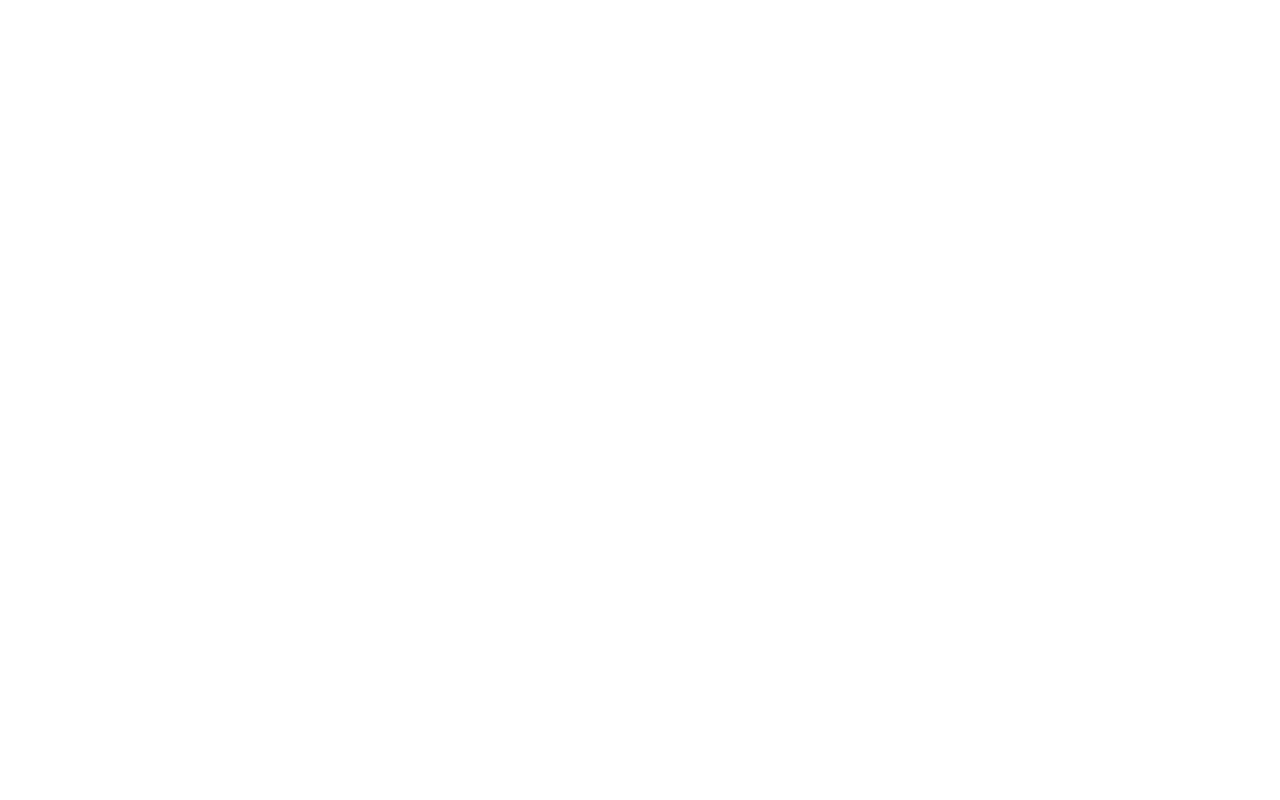
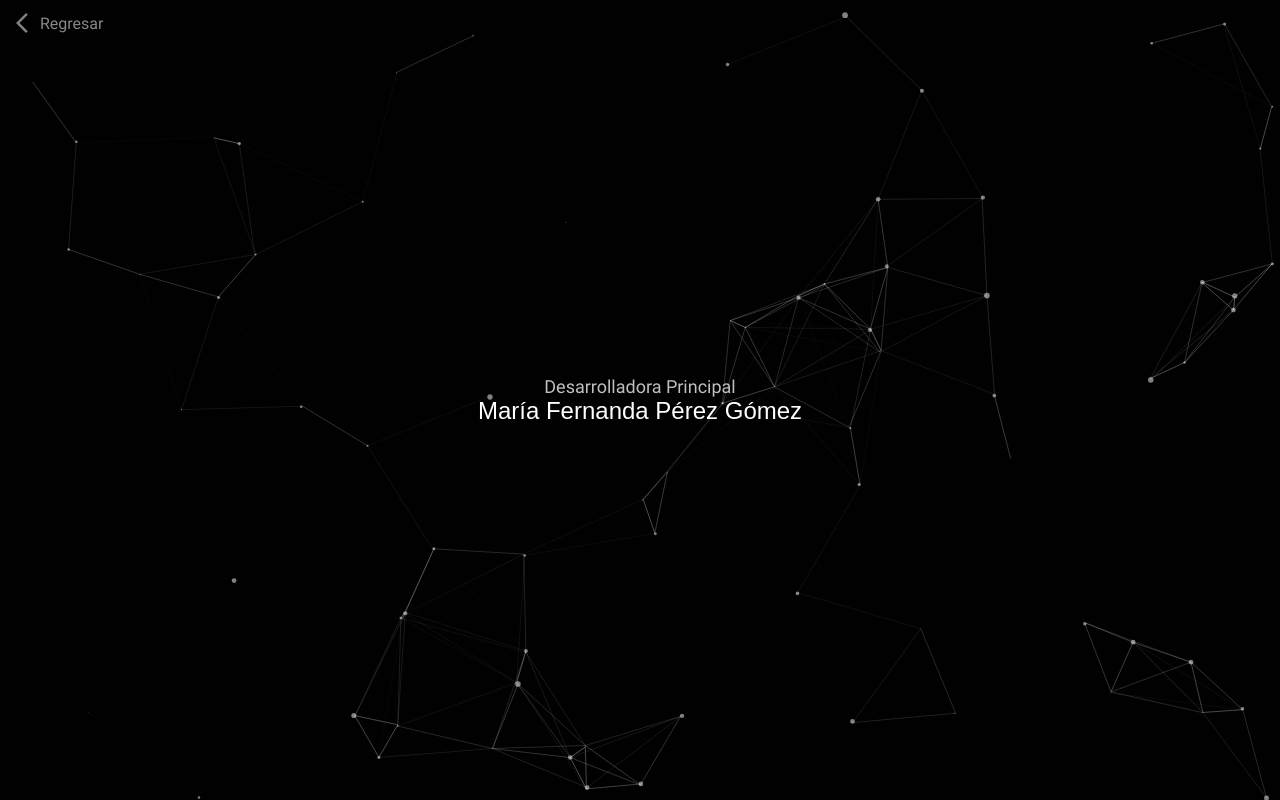
Before and after one commit to CesarRawr/usbi-static-home, a website: page src/credits.html in a window 1280 px wide. Drawn offline with Linux system fonts and the light colour scheme.

Commit message:
Adding Credits Page

```diff
--- a/src/credits.html
+++ b/src/credits.html
@@ -4,8 +4,32 @@
   <meta charset="utf-8">
   <meta name="viewport" content="width=device-width, initial-scale=1">
   <title>USBI | Créditos</title>
+  <link rel="stylesheet" type="text/css" href="./public/reset.css">
+  <link rel="stylesheet" type="text/css" href="./public/credits/credits.css">
+
+  <link rel="icon" type="image/x-icon" href="./public/favicon.ico">
 </head>
 <body>
+  <!-- particles.js container -->
+  <div id="particles-js">
+    <div class="back-button-container">
+      <button type="button" class="back-button">
+        <object data="./public/credits/arrow_back.svg" type="image/svg+xml" style="filter: invert(50%);"></object>
+        Regresar
+      </button>
+    </div>
+    <div class="credits">
+      <span class="credit-position">Director General</span>
+      <span class="credit-names">
+        Martín López Paez
+      </span>
+    </div>
+  </div>
+  <!-- particles.js lib - https://github.com/VincentGarreau/particles.js -->
+  <script src="./public/credits/particles.min.js"></script>
+  <script src="./public/credits/particles.config.js"></script>
 
+  <!-- Credits -->
+  <script src="./public/credits/credits.js"></script>
 </body>
 </html>
--- /dev/null
+++ b/src/public/credits/credits.css
@@ -0,0 +1,70 @@
+@font-face {
+    font-family: "Montserrat";
+    src: url("../Montserrat.ttf");
+}
+
+@font-face {
+    font-family: "Roboto";
+    src: url("../Roboto-Regular.ttf");
+}
+
+/* ---- reset ---- */
+ body{
+     margin:0;
+     font:normal 75% Arial, Helvetica, sans-serif;
+}
+ canvas{
+     display: block;
+     vertical-align: bottom;
+}
+/* ---- particles.js container ---- */
+ #particles-js{
+    position:absolute;
+    width: 100%;
+    height: 100%;
+    background-color: #010101;
+}
+
+.credits {
+    display: flex;
+    flex-flow: column;
+    align-items: center;
+    position: fixed;
+    padding: .5rem;
+    left: 50%;
+    top: 50%;
+    opacity: 1;
+    transition: all .3s ease-in 0s;
+    transform: translate(-50%, -50%);
+}
+
+.credit-position {
+    font-family: Roboto, sans-serif;
+    font-size: 18px;
+    color: #C0C0C0;
+    text-align: center;
+}
+
+.credit-names {
+    font-family: Montserat, sans-serif;
+     font-size: 24px;
+    color: white;
+    text-align: center;
+}
+
+.back-button-container {
+    position: fixed;
+    top: 10px;
+    left: 10px;
+}
+
+.back-button {
+    display: flex;
+    align-items: center;
+    background-color: transparent;
+    border: 0px;
+
+    color: #888;
+    font-size: 16px;
+    font-family: Roboto, sans-serif;
+}
--- /dev/null
+++ b/src/public/credits/credits.js
@@ -0,0 +1,58 @@
+const creditNames = [
+    {
+        name: "María Fernanda Pérez Gómez",
+        position: "Desarrolladora Principal"
+    },
+    {
+        name: "Juan Carlos Rodríguez Hernández",
+        position: "Diseñador de Interfaz de Usuario"
+    },
+    {
+        name: "Laura Alejandra Sánchez Martínez",
+        position: "Desarrolladora Frontend"
+    },
+    {
+        name: "Andrés Eduardo López Silva",
+        position: "Desarrollador Backend"
+    },
+    {
+        name: "Carolina Isabel Torres Ramírez",
+        position: "Especialista en Experiencia del Usuario"
+    },
+    {
+        name: "Daniel Alejandro Cruz Vargas",
+        position: "Coordinador de Proyecto"
+    }
+];
+
+let actualCreditPosition = 0;
+const backBtn = document.querySelector(".back-button");
+
+const creditsChanger = setInterval(() => {
+    const creditBox = document.querySelector(".credits");
+    creditBox.style.opacity = "0";
+
+    setTimeout(() => {
+        const positionBox = creditBox.querySelector(".credit-position");
+        const nameBox = creditBox.querySelector(".credit-names");
+
+        positionBox.innerText = creditNames[actualCreditPosition]["position"];
+        nameBox.innerText = creditNames[actualCreditPosition]["name"];
+
+        updateActualCreditPosition(++actualCreditPosition);
+        creditBox.style.opacity = "1";
+    }, 301);
+}, 3600);
+
+function updateActualCreditPosition(creditPosition) {
+    if (creditPosition >= creditNames.length) {
+        actualCreditPosition = 0;
+        return;
+    }
+
+    actualCreditPosition = creditPosition;
+}
+
+backBtn.addEventListener("click", () => {
+    history.back();
+})
--- /dev/null
+++ b/src/public/credits/particles.config.js
@@ -0,0 +1,90 @@
+particlesJS("particles-js", {
+    "particles": {
+        "number": {
+            "value": 60,
+            "density": {
+                "enable": true,
+                "value_area": 800
+            }
+        },
+        "color": {
+            "value": "#ffffff"
+        },
+        "shape": {
+            "type": "circle",
+            "stroke": {
+                "width": 0,
+                "color": "#000000"
+            },
+            "polygon": {
+                "nb_sides": 5
+            },
+        },
+        "opacity": {
+            "value": 0.5,
+            "random": false,
+            "anim": {
+                "enable": false,
+                "speed": 1,
+                "opacity_min": 0.1,
+                "sync": false
+            }
+        },
+        "size": {
+            "value": 3,
+            "random": true,
+            "anim": {
+                "enable": false,
+                "speed": 40,
+                "size_min": 0.1,
+                "sync": false
+            }
+        },
+        "line_linked": {
+            "enable": true,
+            "distance": 150,
+            "color": "#ffffff",
+            "opacity": 0.4,
+            "width": 1
+        },
+        "move": {
+            "enable": true,
+            "speed": 6,
+            "direction": "none",
+            "random": false,
+            "straight": false,
+            "out_mode": "out",
+            "bounce": false,
+            "attract": {
+                "enable": false,
+                "rotateX": 600,
+                "rotateY": 1200
+            }
+        }
+    },
+    interactivity: {
+        enable: true,
+        mouse: {
+          distance: 300
+        },
+        detect_on: 'canvas', // "canvas" or "window"
+        mode: 'grab', // "grab" of false
+        line_linked: {
+          opacity: .5
+        },
+        events: {
+          onclick: {
+            enable: true,
+            mode: 'push', // "push" or "remove"
+            nb: 4
+          },
+          onresize: {
+            enable: true,
+            mode: 'out', // "out" or "bounce"
+            density_auto: false,
+            density_area: 800 // nb_particles = particles.nb * (canvas width *  canvas height / 1000) / density_area
+          }
+        }
+      },
+    "retina_detect": true
+});
--- /dev/null
+++ b/src/public/reset.css
@@ -0,0 +1,48 @@
+/* http://meyerweb.com/eric/tools/css/reset/
+   v2.0 | 20110126
+   License: none (public domain)
+*/
+
+html, body, div, span, applet, object, iframe,
+h1, h2, h3, h4, h5, h6, p, blockquote, pre,
+a, abbr, acronym, address, big, cite, code,
+del, dfn, em, img, ins, kbd, q, s, samp,
+small, strike, strong, sub, sup, tt, var,
+b, u, i, center,
+dl, dt, dd, ol, ul, li,
+fieldset, form, label, legend,
+table, caption, tbody, tfoot, thead, tr, th, td,
+article, aside, canvas, details, embed,
+figure, figcaption, footer, header, hgroup,
+menu, nav, output, ruby, section, summary,
+time, mark, audio, video {
+	margin: 0;
+	padding: 0;
+	border: 0;
+	font-size: 100%;
+	font: inherit;
+	vertical-align: baseline;
+}
+/* HTML5 display-role reset for older browsers */
+article, aside, details, figcaption, figure,
+footer, header, hgroup, menu, nav, section {
+	display: block;
+}
+body {
+	line-height: 1;
+}
+ol, ul {
+	list-style: none;
+}
+blockquote, q {
+	quotes: none;
+}
+blockquote:before, blockquote:after,
+q:before, q:after {
+	content: '';
+	content: none;
+}
+table {
+	border-collapse: collapse;
+	border-spacing: 0;
+}
```
Also changed, not shown: src/homePage.html (+8 -8 lines), src/public/Montserrat.ttf (added), src/public/Roboto-Regular.ttf (added), src/public/credits/arrow_back.svg (added), src/public/credits/particles.min.js (added), src/public/homePage/README.txt (renamed from src/public/README.txt), src/public/homePage/c_1.jpg (renamed from src/public/c_1.jpg), src/public/homePage/c_2.jpg (renamed from src/public/c_2.jpg), src/public/homePage/c_3.jpg (renamed from src/public/c_3.jpg), src/public/homePage/fotograficos.jpg (renamed from src/public/fotograficos.jpg), src/public/homePage/notariales.jpg (renamed from src/public/notariales.jpg), src/public/homePage/personales.jpg (renamed from src/public/personales.jpg), src/public/homePage/script.js (renamed from src/public/script.js), src/public/homePage/styles.css (renamed from src/public/styles.css).
